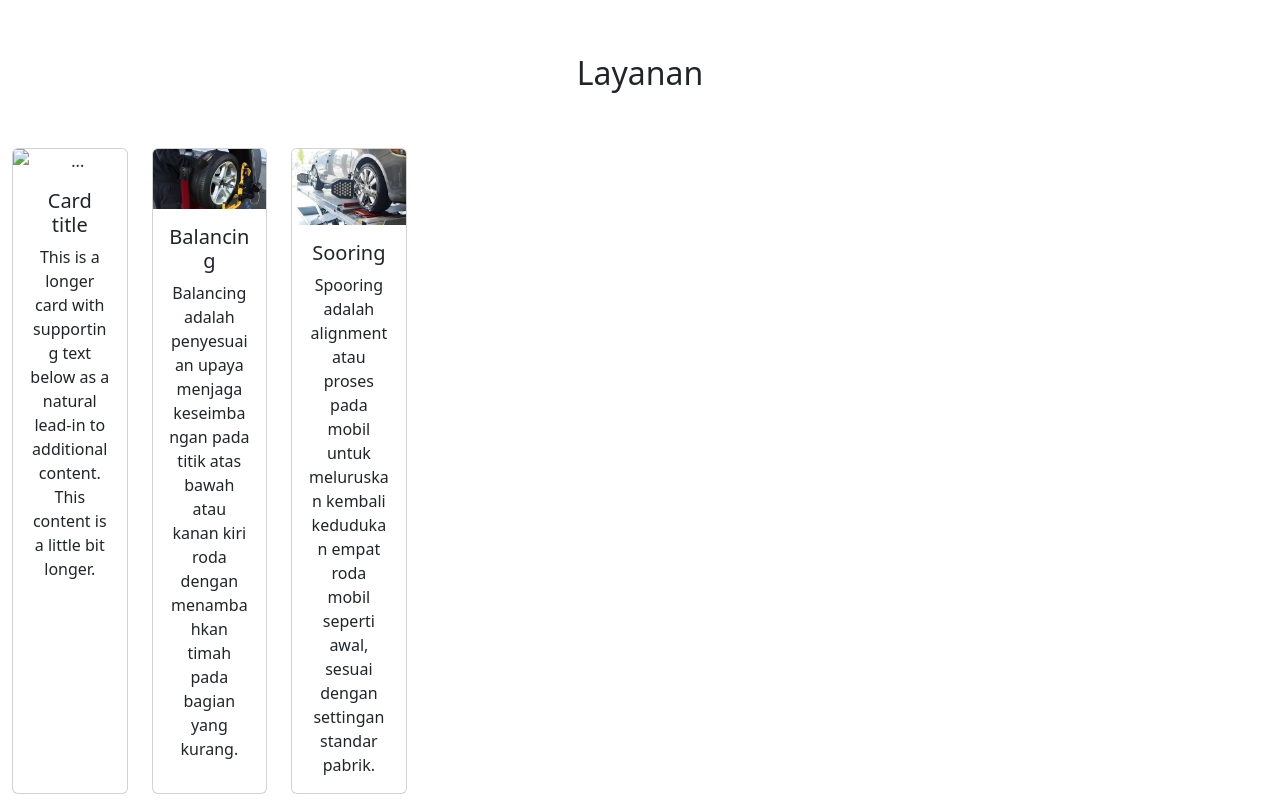
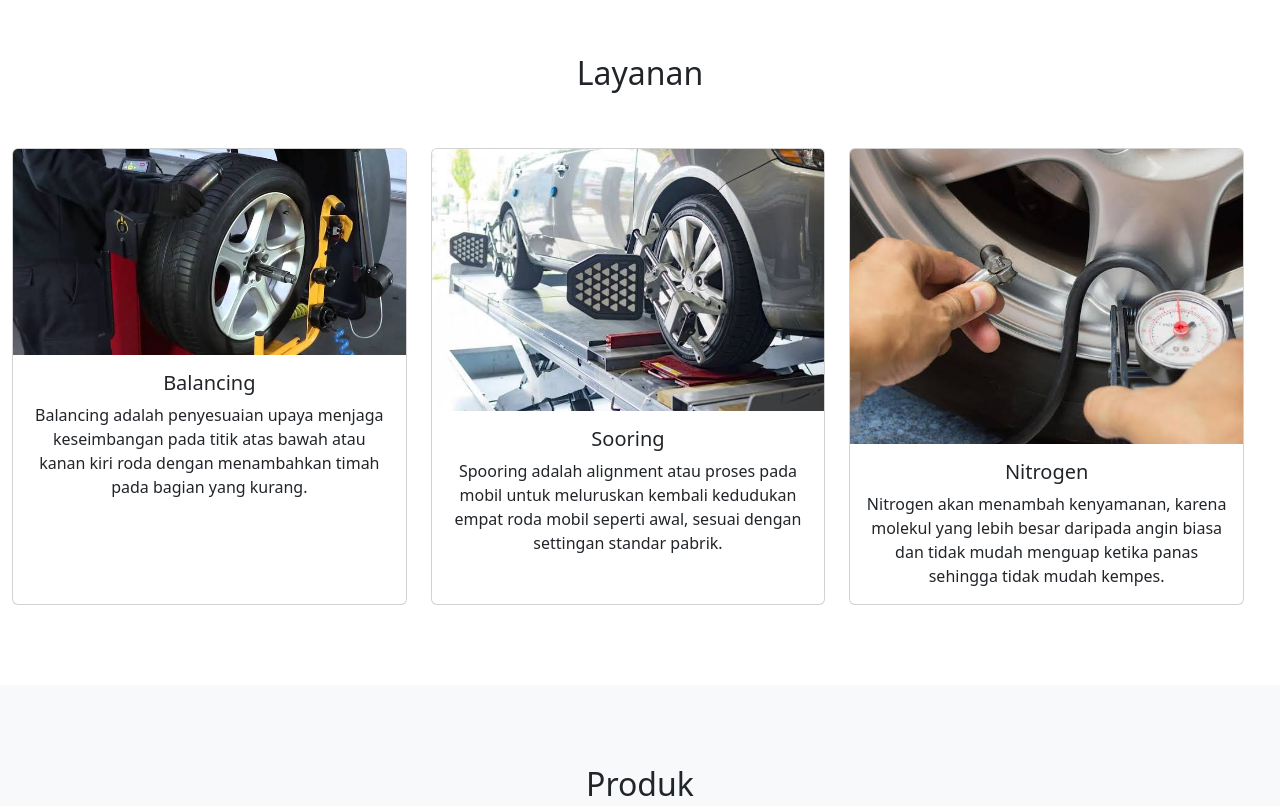
Before and after one commit to ahmadhusein17/Company-Profile-PT-GSM, a plain HTML site: page index.html in a window 1280 px wide. Shown: the part 820-1626 px from the top of the page. Drawn offline with nearby package versions, Linux system fonts and the light colour scheme; files that its build step writes are made by us from their sources.

Commit message:
Update index.html

```diff
--- a/index.html
+++ b/index.html
@@ -67,19 +67,8 @@
             <div class="col">
                 <h2>Layanan</h2>
             </div>
-            <div class="row row-cols-1 row-cols-md-3 g-4 pb-5">
+            <div class="row row-cols-1 row-cols-md-3 g-4 pb-5 text-center mb-3">
                 <div class="col">
-                    <div class="row row-cols-1 row-cols-md-3 g-4">
-  <div class="col">
-    <div class="card h-100">
-      <img src="..." class="card-img-top" alt="...">
-      <div class="card-body">
-        <h5 class="card-title">Card title</h5>
-        <p class="card-text">This is a longer card with supporting text below as a natural lead-in to additional content. This content is a little bit longer.</p>
-      </div>
-    </div>
-  </div>
-  <div class="col">
     <div class="card h-100">
       <img src="img/balancing.jpeg" class="card-img-top" alt="Balancing">
       <div class="card-body">
```
